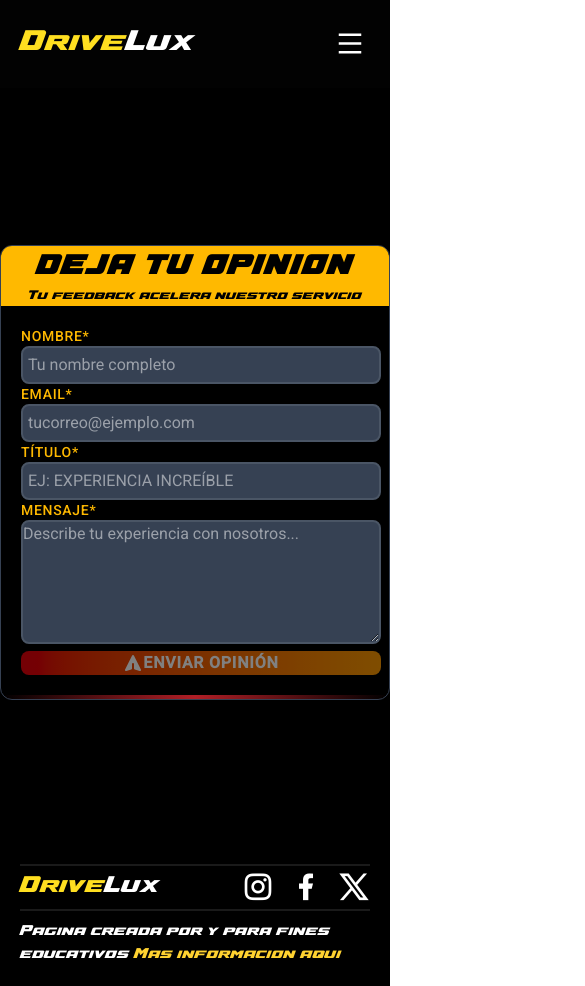
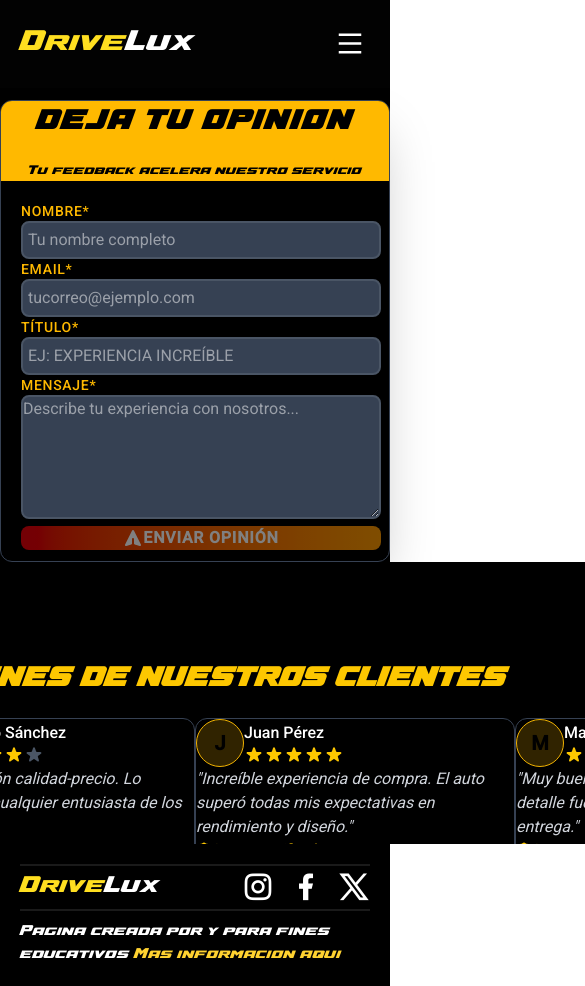
Before and after one commit to abrambarrientos/DriveLux, an Angular app: page /Opinion in a window 390 px wide. Shown: the top 986 px of the page, 585 px wide, since content can reach past the window. Built offline with nearby package versions, Linux system fonts and the light colour scheme.

Commit message:
feat: Update opinion form and services components with new features and styles

```diff
--- a/src/app/components/equipo/equipo.component.html
+++ b/src/app/components/equipo/equipo.component.html
@@ -36,7 +36,7 @@
             <!-- Card 3 - Chevrolet Corvette -->
             <div class="sports-card bg-gray-800 rounded-xl overflow-hidden transition-all duration-300 hover:transform hover:scale-105 hover:shadow-2xl hover:shadow-blue-500/20">
                 <div class="card-image-container">
-                    <img src="https://images.unsplash.com/photo-1624704761431-8a9a541d2252?ixlib=rb-4.0.3&ixid=M3wxMjA3fDB8MHxwaG90by1wYWdlfHx8fGVufDB8fHx8fA%3D%3D&auto=format&fit=crop&w=2070&q=80"
+                    <img src="https://images.unsplash.com/photo-1541899481282-d53bffe3c35d?ixlib=rb-4.0.3&ixid=M3wxMjA3fDB8MHxwaG90by1wYWdlfHx8fGVufDB8fHx8fA%3D%3D&auto=format&fit=crop&w=2070&q=80"
                          alt="Chevrolet Corvette"
                          class="w-full h-48 object-cover">
                 </div>
@@ -55,7 +55,8 @@
                 </div>
                 <div class="card-container">
                     <h2 class="card-title text-2xl font-bold text-orange-400 border-b border-orange-500">Luis Humberto</h2>
-                    <p class="text-gray-300 mt-3">El payaso</p>
+                    <p class="text-gray-300 mt-3">Programador</p>
+
                 </div>
             </div>
         </div>
--- a/src/app/components/nosotros/nosotros.component.ts
+++ b/src/app/components/nosotros/nosotros.component.ts
@@ -1,8 +1,10 @@
 import { Component } from '@angular/core';
+import { Router,RouterModule} from '@angular/router';
+import { CommonModule } from '@angular/common';
 
 @Component({
   selector: 'app-nosotros',
-  imports: [],
+  imports: [RouterModule,CommonModule],
   templateUrl: './nosotros.component.html',
   styleUrl: './nosotros.component.css'
 })
--- a/src/app/components/opinion-form/opinion-form.component.css
+++ b/src/app/components/opinion-form/opinion-form.component.css
@@ -17,7 +17,7 @@ section{
 
 form{
     width: 400px;
-    height: auto;
+    height: 1300px;
     padding: 20px;
 
 }
@@ -29,3 +29,7 @@ form{
 input{
     padding: 5px;
 }
+
+h2{
+    margin-bottom: 20px;
+}
--- a/src/app/components/opinion-form/opinion-form.component.html
+++ b/src/app/components/opinion-form/opinion-form.component.html
@@ -1,4 +1,4 @@
-<section class="bg-black py-16 px-4 flex justify-center items-center min-h-screen">
+<section class="bg-black py-16 px-4 flex flex-col  justify-center items-center min-h-screen">
   <div
     class="container max-w-2xl w-full mx-auto bg-black rounded-xl shadow-2xl overflow-hidden border border-gray-700 transform transition-all hover:scale-[1.01] duration-300">
     <!-- Encabezado con efecto de neón -->
@@ -13,8 +13,7 @@
       <form [formGroup]="opinionForm" (ngSubmit)="submitOpinion()" class="space-y-6">
         <!-- Nombre - Estilo de panel de automóvil -->
         <div class="form-group">
-                    <label
-                        class="block text-sm font-medium text-amber-400 mb-1 uppercase tracking-wider">Nombre*</label>
+          <label class="block text-sm font-medium text-amber-400 mb-1 uppercase tracking-wider">Nombre*</label>
           <div class="relative">
             <input type="text" formControlName="nombre"
               class="w-full bg-gray-700 text-white rounded-lg border-2 border-gray-600 focus:border-amber-500 focus:ring-2 focus:ring-amber-500/50 p-3 pl-10 transition-all"
@@ -58,8 +57,7 @@
 
         <!-- Título - Estilo de placa de automóvil -->
         <div class="form-group">
-                    <label
-                        class="block text-sm font-medium text-amber-400 mb-1 uppercase tracking-wider">Título*</label>
+          <label class="block text-sm font-medium text-amber-400 mb-1 uppercase tracking-wider">Título*</label>
           <div class="relative">
             <input type="text" formControlName="titulo"
               class="w-full bg-gray-700 text-white rounded-lg border-2 border-gray-600 focus:border-amber-500 focus:ring-2 focus:ring-amber-500/50 p-3 pl-10 transition-all uppercase"
@@ -76,8 +74,7 @@
 
         <!-- Mensaje - Estilo de tablero de instrumentos -->
         <div class="form-group">
-                    <label
-                        class="block text-sm font-medium text-amber-400 mb-1 uppercase tracking-wider">Mensaje*</label>
+          <label class="block text-sm font-medium text-amber-400 mb-1 uppercase tracking-wider">Mensaje*</label>
           <div class="relative">
             <textarea formControlName="mensaje" rows="5"
               class="w-full bg-gray-700 text-white rounded-lg border-2 border-gray-600 focus:border-amber-500 focus:ring-2 focus:ring-amber-500/50 p-3 pl-10 transition-all"
@@ -101,8 +98,7 @@
         <div class="pt-2">
           <button type="submit" [disabled]="!opinionForm.valid"
             class="w-full py-3 px-6 bg-gradient-to-r from-red-600 to-amber-500 hover:from-red-700 hover:to-amber-600 text-white font-bold rounded-lg shadow-lg transform transition-all duration-300 hover:scale-105 focus:outline-none focus:ring-2 focus:ring-amber-500/50 disabled:opacity-50 disabled:transform-none disabled:cursor-not-allowed uppercase tracking-wider flex items-center justify-center">
-                        <svg xmlns="http://www.w3.org/2000/svg" class="h-5 w-5 mr-2" viewBox="0 0 20 20"
-                            fill="currentColor">
+            <svg xmlns="http://www.w3.org/2000/svg" class="h-5 w-5 mr-2" viewBox="0 0 20 20" fill="currentColor">
               <path
                 d="M10.894 2.553a1 1 0 00-1.788 0l-7 14a1 1 0 001.169 1.409l5-1.429A1 1 0 009 15.571V11a1 1 0 112 0v4.571a1 1 0 00.725.962l5 1.428a1 1 0 001.17-1.408l-7-14z" />
             </svg>
@@ -111,8 +107,99 @@
         </div>
       </form>
     </div>
+  </div>
 
-        <!-- Efecto de luces de neón en la parte inferior -->
-        <div class="h-1 bg-gradient-to-r from-transparent via-red-500 to-transparent opacity-70"></div>
+  <section class="bg-black py-16 overflow-hidden relative">
+    <div class="container mx-auto px-4">
+      <h2 class="text-3xl font-bold text-center text-yellow-400 mb-12 font-['A4SPEED']">OPINIONES DE NUESTROS CLIENTES</h2>
+
+      <div class="relative group">
+        <!-- Contenedor principal -->
+        <div #opinionsContainer class="overflow-x-auto scrollbar-hide pb-8">
+          <div class="flex w-max">
+            @for (opinion of opinions; track opinion.id; let i = $index) {
+            <div class="w-80 md:w-96 px-4 flex-shrink-0 gap-1.5">
+              <div
+                class="bg-black rounded-xl p-6 h-full border border-gray-700 hover:border-yellow-500 transition-colors duration-300 gap-3">
+                <div class="flex items-center mb-4 gap-5">
+                  <div
+                    class="w-12 h-12 rounded-full bg-yellow-500/20 flex items-center justify-center text-xl font-bold border border-yellow-500">
+                    {{ opinion.name.charAt(0) }}
+                  </div>
+                  <div class="ml-4">
+                    <h4 class="text-white font-medium">{{ opinion.name }}</h4>
+                    <div class="flex mt-1">
+                      @for (star of [1,2,3,4,5]; track star) {
+                      <svg xmlns="http://www.w3.org/2000/svg" class="h-5 w-5"
+                        [class.text-yellow-400]="star <= opinion.rating" [class.text-gray-600]="star > opinion.rating"
+                        viewBox="0 0 20 20" fill="currentColor">
+                        <path
+                          d="M9.049 2.927c.3-.921 1.603-.921 1.902 0l1.07 3.292a1 1 0 00.95.69h3.462c.969 0 1.371 1.24.588 1.81l-2.8 2.034a1 1 0 00-.364 1.118l1.07 3.292c.3.921-.755 1.688-1.54 1.118l-2.8-2.034a1 1 0 00-1.175 0l-2.8 2.034c-.784.57-1.838-.197-1.539-1.118l1.07-3.292a1 1 0 00-.364-1.118L2.98 8.72c-.783-.57-.38-1.81.588-1.81h3.461a1 1 0 00.951-.69l1.07-3.292z" />
+                      </svg>
+                      }
+                    </div>
+                  </div>
+                </div>
+                <p class="text-gray-300 italic">"{{ opinion.comment }}"</p>
+                @if (opinion.verified) {
+                <div class="flex items-center mt-4 text-sm text-yellow-400">
+                  <svg xmlns="http://www.w3.org/2000/svg" class="h-4 w-4 mr-1" viewBox="0 0 20 20" fill="currentColor">
+                    <path fill-rule="evenodd"
+                      d="M6.267 3.455a3.066 3.066 0 001.745-.723 3.066 3.066 0 013.976 0 3.066 3.066 0 001.745.723 3.066 3.066 0 012.812 2.812c.051.643.304 1.254.723 1.745a3.066 3.066 0 010 3.976 3.066 3.066 0 00-.723 1.745 3.066 3.066 0 01-2.812 2.812 3.066 3.066 0 00-1.745.723 3.066 3.066 0 01-3.976 0 3.066 3.066 0 00-1.745-.723 3.066 3.066 0 01-2.812-2.812 3.066 3.066 0 00-.723-1.745 3.066 3.066 0 010-3.976 3.066 3.066 0 00.723-1.745 3.066 3.066 0 012.812-2.812zm7.44 5.252a1 1 0 00-1.414-1.414L9 10.586 7.707 9.293a1 1 0 00-1.414 1.414l2 2a1 1 0 001.414 0l4-4z"
+                      clip-rule="evenodd" />
+                  </svg>
+                  Compra verificada
+                </div>
+                }
+                <div class="text-gray-500 text-sm mt-3">{{ opinion.date | date:'dd/MM/yyyy' }}</div>
+              </div>
+            </div>
+            }
+            <!-- Duplicado para efecto infinito -->
+            @for (opinion of opinions; track 'copy'+opinion.id; let i = $index) {
+            <div class="w-80 md:w-96 px-4 flex-shrink-0">
+              <div
+                class="bg-black rounded-xl p-6 h-full border border-gray-700 hover:border-yellow-500 transition-colors duration-300">
+                <!-- Mismo contenido que arriba -->
+                <div class="flex items-center mb-4">
+                  <div
+                    class="w-12 h-12 rounded-full bg-yellow-500/20 flex items-center justify-center text-xl font-bold border border-yellow-500">
+                    {{ opinion.name.charAt(0) }}
+                  </div>
+                  <div class="ml-4">
+                    <h4 class="text-white font-medium">{{ opinion.name }}</h4>
+                    <div class="flex mt-1">
+                      @for (star of [1,2,3,4,5]; track star) {
+                      <svg xmlns="http://www.w3.org/2000/svg" class="h-5 w-5"
+                        [class.text-yellow-400]="star <= opinion.rating" [class.text-gray-600]="star > opinion.rating"
+                        viewBox="0 0 20 20" fill="currentColor">
+                        <path
+                          d="M9.049 2.927c.3-.921 1.603-.921 1.902 0l1.07 3.292a1 1 0 00.95.69h3.462c.969 0 1.371 1.24.588 1.81l-2.8 2.034a1 1 0 00-.364 1.118l1.07 3.292c.3.921-.755 1.688-1.54 1.118l-2.8-2.034a1 1 0 00-1.175 0l-2.8 2.034c-.784.57-1.838-.197-1.539-1.118l1.07-3.292a1 1 0 00-.364-1.118L2.98 8.72c-.783-.57-.38-1.81.588-1.81h3.461a1 1 0 00.951-.69l1.07-3.292z" />
+                      </svg>
+                      }
+                    </div>
+                  </div>
+                </div>
+                <p class="text-gray-300 italic">"{{ opinion.comment }}"</p>
+                @if (opinion.verified) {
+                <div class="flex items-center mt-4 text-sm text-yellow-400">
+                  <svg xmlns="http://www.w3.org/2000/svg" class="h-4 w-4 mr-1" viewBox="0 0 20 20" fill="currentColor">
+                    <path fill-rule="evenodd"
+                      d="M6.267 3.455a3.066 3.066 0 001.745-.723 3.066 3.066 0 013.976 0 3.066 3.066 0 001.745.723 3.066 3.066 0 012.812 2.812c.051.643.304 1.254.723 1.745a3.066 3.066 0 010 3.976 3.066 3.066 0 00-.723 1.745 3.066 3.066 0 01-2.812 2.812 3.066 3.066 0 00-1.745.723 3.066 3.066 0 01-3.976 0 3.066 3.066 0 00-1.745-.723 3.066 3.066 0 01-2.812-2.812 3.066 3.066 0 00-.723-1.745 3.066 3.066 0 010-3.976 3.066 3.066 0 00.723-1.745 3.066 3.066 0 012.812-2.812zm7.44 5.252a1 1 0 00-1.414-1.414L9 10.586 7.707 9.293a1 1 0 00-1.414 1.414l2 2a1 1 0 001.414 0l4-4z"
+                      clip-rule="evenodd" />
+                  </svg>
+                  Compra verificada
+                </div>
+                }
+                <div class="text-gray-500 text-sm mt-3">{{ opinion.date | date:'dd/MM/yyyy' }}</div>
+              </div>
+            </div>
+            }
+          </div>
+        </div>
+
+
+      </div>
     </div>
   </section>
+</section>
--- a/src/app/components/opinion-form/opinion-form.component.ts
+++ b/src/app/components/opinion-form/opinion-form.component.ts
@@ -3,6 +3,7 @@ import { FormBuilder, FormGroup, Validators } from '@angular/forms';
 import { CommonModule } from '@angular/common';
 import { FormsModule, ReactiveFormsModule } from '@angular/forms';
 import Swal from 'sweetalert2';
+import { ElementRef, ViewChild, AfterViewInit, OnDestroy } from '@angular/core';
 
 @Component({
   selector: 'app-opinion-form',
@@ -13,6 +14,91 @@ import Swal from 'sweetalert2';
 })
 export class OpinionFormComponent {
   opinionForm: FormGroup;
+  @ViewChild('opinionsContainer') opinionsContainer!: ElementRef;
+  private scrollInterval: any;
+  private isHovered = false;
+  opinions = [
+    {
+      id: 1,
+      name: 'Juan Pérez',
+      rating: 5,
+      comment: 'Increíble experiencia de compra. El auto superó todas mis expectativas en rendimiento y diseño.',
+      verified: true,
+      date: new Date('2023-05-15')
+    },
+    {
+      id: 2,
+      name: 'María González',
+      rating: 4,
+      comment: 'Muy buen servicio postventa. El único detalle fue el tiempo de espera para la entrega.',
+      verified: true,
+      date: new Date('2023-06-22')
+    },
+    {
+      id: 3,
+      name: 'Carlos Rodríguez',
+      rating: 5,
+      comment: 'El motor suena como un sueño. Nunca había manejado algo con tanta potencia y control.',
+      verified: true,
+      date: new Date('2023-07-10')
+    },
+    {
+      id: 4,
+      name: 'Ana López',
+      rating: 5,
+      comment: 'Asesoramiento impecable. Me ayudaron a encontrar exactamente lo que buscaba.',
+      verified: false,
+      date: new Date('2023-08-05')
+    },
+    {
+      id: 5,
+      name: 'Roberto Sánchez',
+      rating: 4,
+      comment: 'Excelente relación calidad-precio. Lo recomendaría a cualquier entusiasta de los autos.',
+      verified: true,
+      date: new Date('2023-09-18')
+    }
+  ];
+
+  ngAfterViewInit() {
+    this.startAutoScroll();
+
+    // Pausar scroll al hacer hover
+    this.opinionsContainer.nativeElement.addEventListener('mouseenter', () => {
+      this.isHovered = true;
+      this.stopAutoScroll();
+    });
+
+    this.opinionsContainer.nativeElement.addEventListener('mouseleave', () => {
+      this.isHovered = false;
+      this.startAutoScroll();
+    });
+  }
+
+  ngOnDestroy() {
+    this.stopAutoScroll();
+  }
+
+  startAutoScroll() {
+    this.stopAutoScroll();
+    this.scrollInterval = setInterval(() => {
+      if (!this.isHovered) {
+        this.opinionsContainer.nativeElement.scrollLeft += 1;
+
+        // Reiniciar scroll cuando llegue al final
+        if (this.opinionsContainer.nativeElement.scrollLeft >=
+          this.opinionsContainer.nativeElement.scrollWidth / 2) {
+          this.opinionsContainer.nativeElement.scrollLeft = 0;
+        }
+      }
+    }, 30);
+  }
+
+  stopAutoScroll() {
+    if (this.scrollInterval) {
+      clearInterval(this.scrollInterval);
+    }
+  }
 
   constructor(private fb: FormBuilder) {
     this.opinionForm = this.fb.group({
@@ -34,7 +120,7 @@ export class OpinionFormComponent {
       const opinionesGuardadas = JSON.parse(localStorage.getItem('opiniones') || '[]');
       opinionesGuardadas.push(nuevaOpinion);
       localStorage.setItem('opiniones', JSON.stringify(opinionesGuardadas));
-       this.opinionForm.reset();
+      this.opinionForm.reset();
 
       Swal.fire({
         title: '¡Opinión enviada!',
--- a/src/app/components/servicios/servicios.component.html
+++ b/src/app/components/servicios/servicios.component.html
@@ -37,8 +37,8 @@
 
   <!-- CTA -->
   <div class="mt-20 text-center">
-    <button class="px-8 py-4 bg-transparent border-2 border-red-600 text-red-600 font-['A4SPEED'] text-xl hover:bg-red-600 hover:text-white transition">
+    <a [routerLink]="['/Reserva']"><button class="px-8 py-4 bg-transparent border-2 border-red-600 text-red-600 font-['A4SPEED'] text-xl hover:bg-red-600 hover:text-white transition">
       ¡CONSTRUYE TU MÁQUINA PERFECTA!
-    </button>
+    </button></a>
   </div>
 </section>
--- a/src/app/components/servicios/servicios.component.ts
+++ b/src/app/components/servicios/servicios.component.ts
@@ -1,9 +1,11 @@
 import { Component } from '@angular/core';
 import { CommonModule } from '@angular/common';
 import { Servicio } from '../../interfaces/Servicio.interface';
+import { Router,RouterModule} from '@angular/router';
+
 @Component({
   selector: 'app-servicios',
-  imports: [CommonModule],
+  imports: [CommonModule,RouterModule],
   templateUrl: './servicios.component.html',
   styleUrl: './servicios.component.css'
 })
--- a/src/index.html
+++ b/src/index.html
@@ -6,7 +6,7 @@
   <title>DriveLuxx</title>
   <base href="/">
   <meta name="viewport" content="width=device-width, initial-scale=1">
-  <link rel="icon" type="image/x-icon" href="favicon.ico">
+  <link rel="icon" href="Logo4.png">
   <link href="https://fonts.googleapis.com/css2?family=Roboto:wght@300;400;500&display=swap" rel="stylesheet">
   <link href="https://fonts.googleapis.com/icon?family=Material+Icons" rel="stylesheet">
   <link href="https://cdn.jsdelivr.net/npm/remixicon@4.5.0/fonts/remixicon.css" rel="stylesheet" />
```
Also changed, not shown: public/Logo4.png (added). Lines whose indentation alone changed are shown as unchanged.
